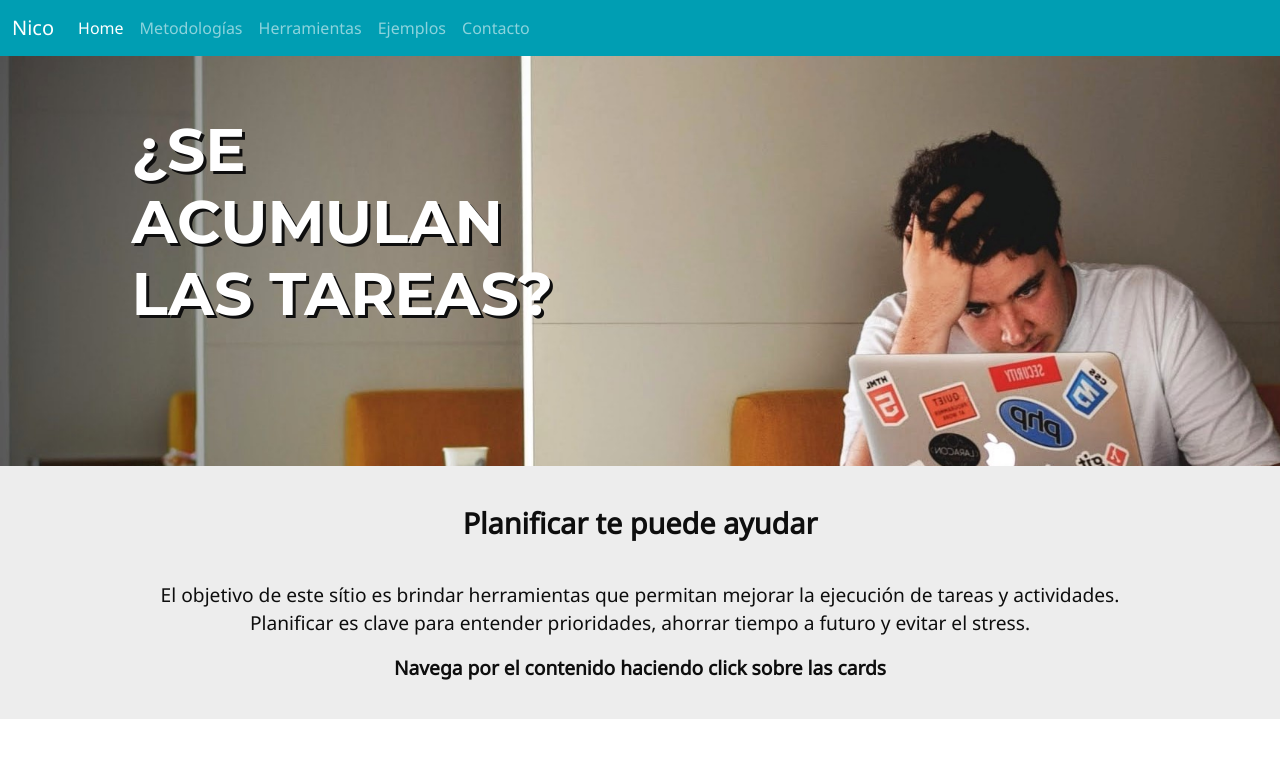
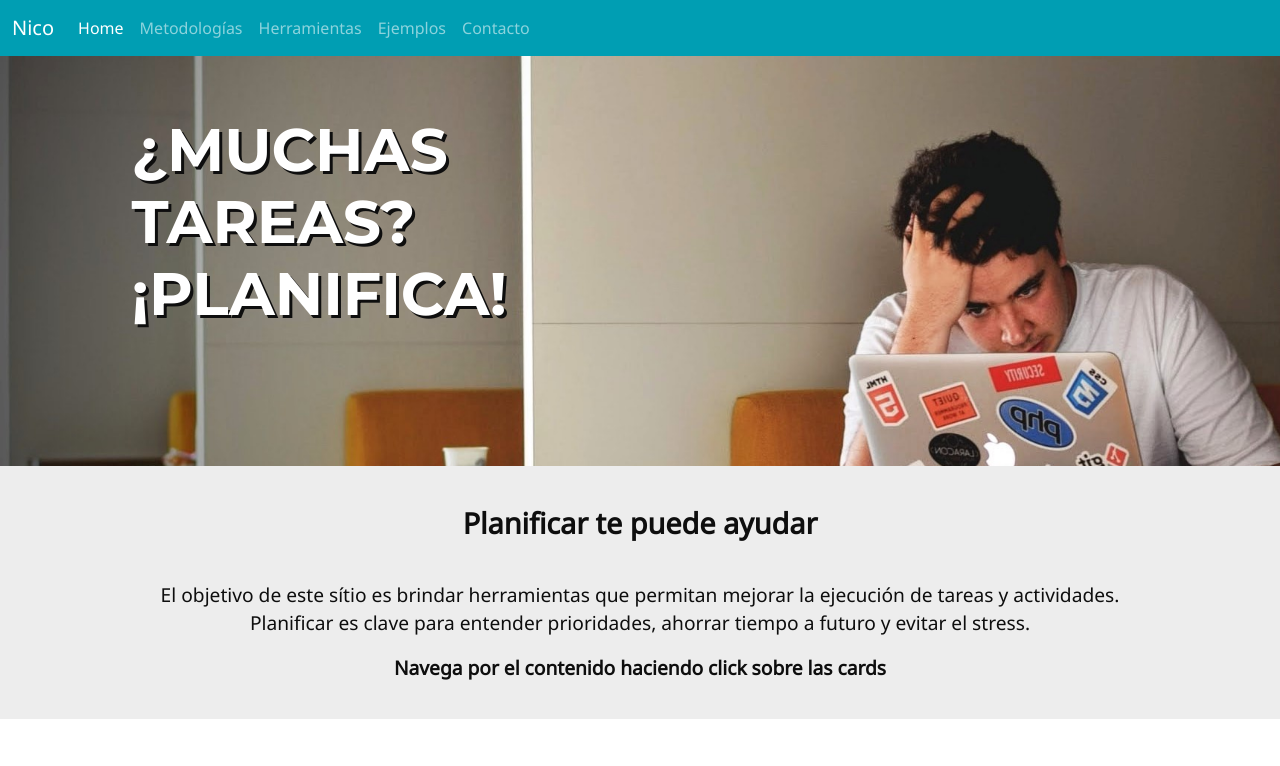
Before and after one commit to np-romero/capacitacion-palopolo-romero, a website: page index.html in a window 1280 px wide. Shown: the top 766 px of the page. Drawn offline with nearby package versions, Linux system fonts and the light colour scheme.

Commit message:
aplicando seo

```diff
--- a/index.html
+++ b/index.html
@@ -5,11 +5,14 @@
     <meta charset="UTF-8">
     <meta http-equiv="X-UA-Compatible" content="IE=edge">
     <meta name="viewport" content="width=device-width, initial-scale=1">
-    <title>Capacitación Interna</title>
+    <title>Capacitación sobre Planificación</title>
     <link rel="stylesheet" href="https://cdnjs.cloudflare.com/ajax/libs/animate.css/4.1.1/animate.min.css" />
     <link rel="stylesheet" href="./css/bootstrap.css" />
     <link rel="stylesheet" href="./css/styles.css" />
     <link rel="icon" type="image/png" href="./images/favicon.png" />
+    <meta name="description" content="Este es un sitio para quien busca capacitarse en el tema de la planificación de actividades y tareas profesionales o personales. Brindamos información básica, pero relevante sobre este tema.">
+    <meta name="keywords" content="PLANIFICACIÓN, PLANEAR, ORGANIZAR, TAREAS">
+
 </head>
 
 <body>
@@ -62,7 +65,7 @@
         </nav>
     </header>
     <div class="portada">
-        <h1 class="portada__titulo animate__animated animate__fadeIn">¿Se acumulan las tareas?</h1>
+        <h1 class="portada__titulo animate__animated animate__fadeIn">¿Muchas tareas? ¡Planifica!</h1>
     </div>
     <div class="intro-pagina">
         <h2 class="intro-pagina__titulo">Planificar te puede ayudar</h2>
```
